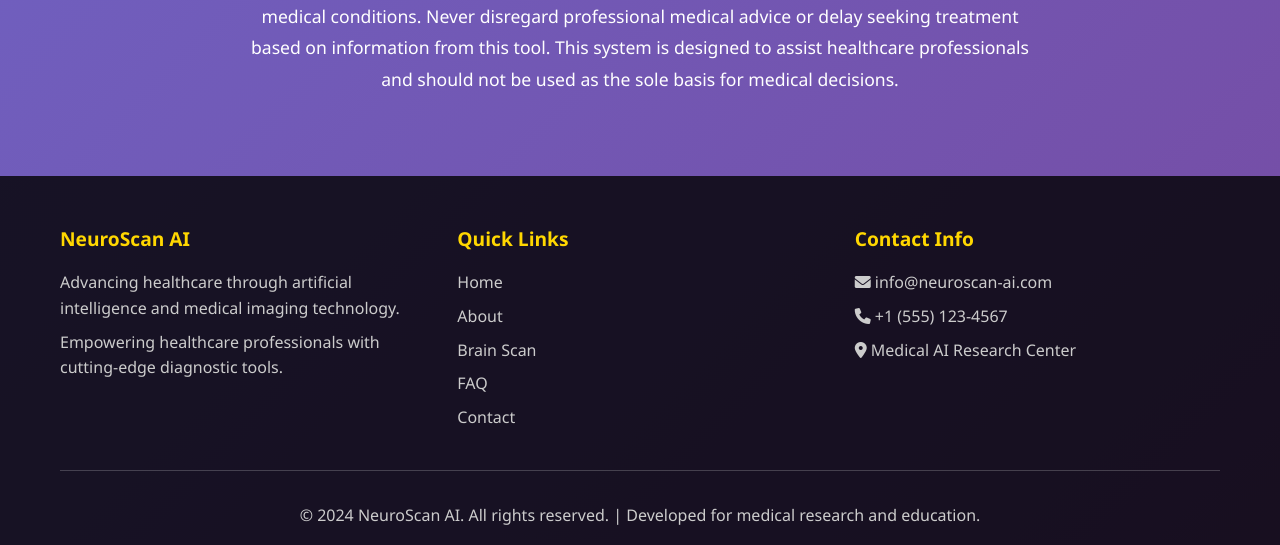
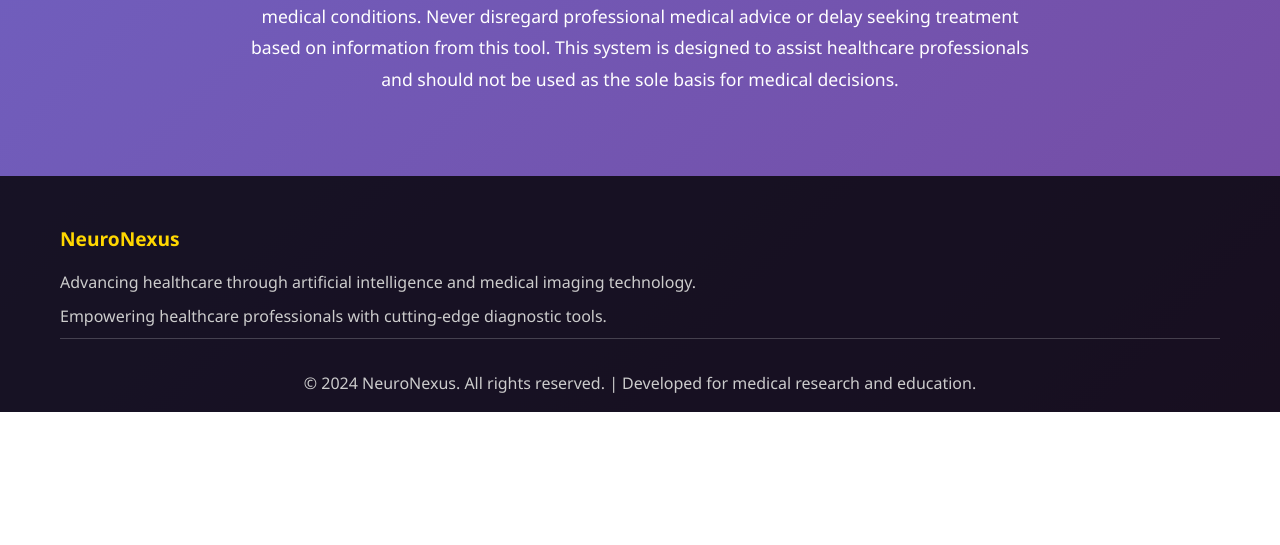
Before and after one commit to MamoonaRamzan/Brain-Tumor-Classification, a Flask app: page / in a window 1280 px wide. Shown: the part 2985-3530 px from the top of the page. After the commit the page ends 3397 px from the top, so only its background shows below. Run offline with Flask 3, Linux system fonts and the light colour scheme.

Commit message:
html file changed

```diff
--- a/templates/index.html
+++ b/templates/index.html
@@ -409,10 +409,9 @@
         }
 
         .footer-content {
-            display: grid;
-            grid-template-columns: repeat(3, 1fr);
-            gap: 2rem;
-            margin-bottom: 2rem;
+            display: flex;
+            justify-content: space-between; /* pushes items to extreme ends */
+            align-items: center; /* optional: vertically center items */
         }
 
         .footer-section h4 {
@@ -664,27 +663,13 @@
         <div class="container">
             <div class="footer-content">
                 <div class="footer-section">
-                    <h4>NeuroScan AI</h4>
+                    <h4>NeuroNexus</h4>
                     <p>Advancing healthcare through artificial intelligence and medical imaging technology.</p>
                     <p>Empowering healthcare professionals with cutting-edge diagnostic tools.</p>
                 </div>
-                <div class="footer-section">
-                    <h4>Quick Links</h4>
-                    <a href="#home">Home</a>
-                    <a href="#about">About</a>
-                    <a href="#scan">Brain Scan</a>
-                    <a href="#faq">FAQ</a>
-                    <a href="#contact">Contact</a>
-                </div>
-                <div class="footer-section">
-                    <h4>Contact Info</h4>
-                    <p><i class="fas fa-envelope"></i> info@neuroscan-ai.com</p>
-                    <p><i class="fas fa-phone"></i> +1 (555) 123-4567</p>
-                    <p><i class="fas fa-map-marker-alt"></i> Medical AI Research Center</p>
-                </div>
             </div>
             <div class="footer-bottom">
-                <p>&copy; 2024 NeuroScan AI. All rights reserved. | Developed for medical research and education.</p>
+                <p>&copy; 2024 NeuroNexus. All rights reserved. | Developed for medical research and education.</p>
             </div>
         </div>
     </footer>
```
Also changed, not shown: inputImage.jpg.
